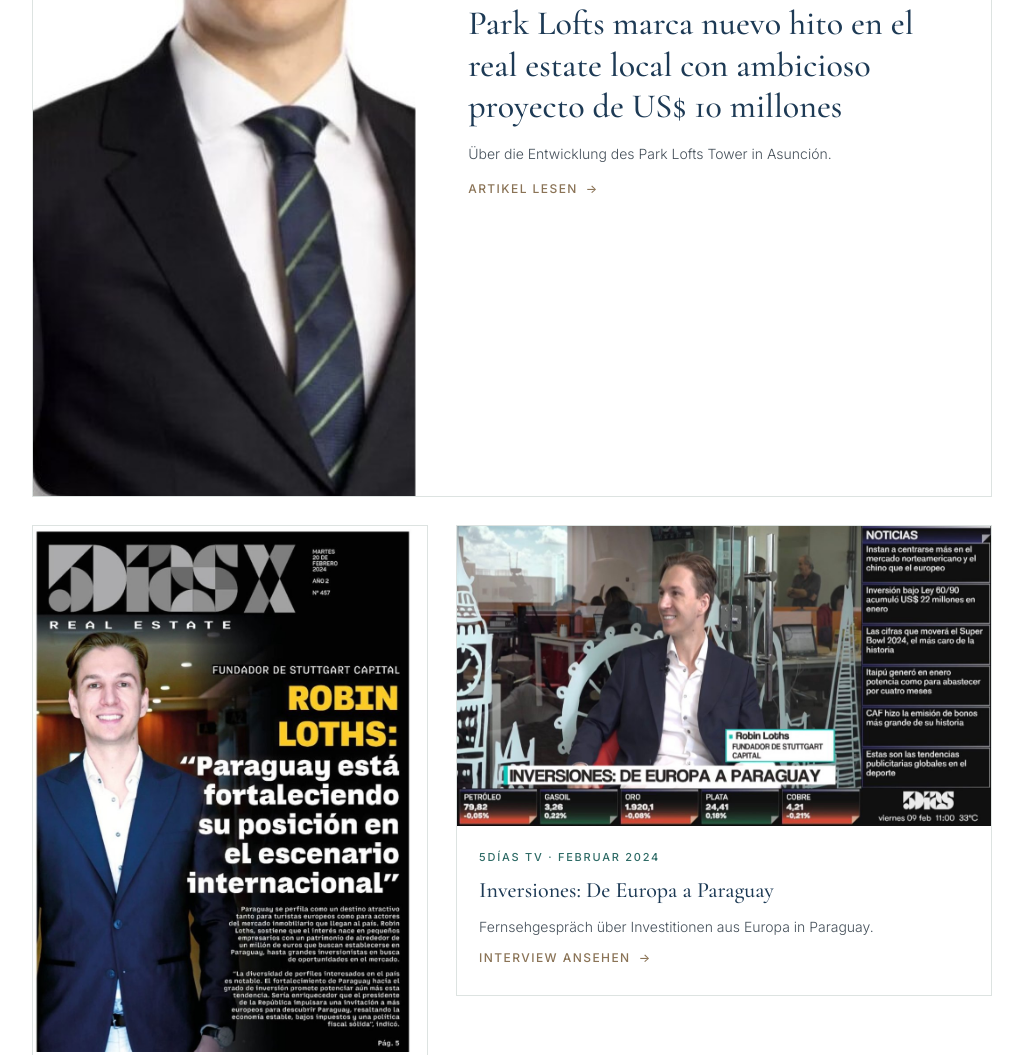
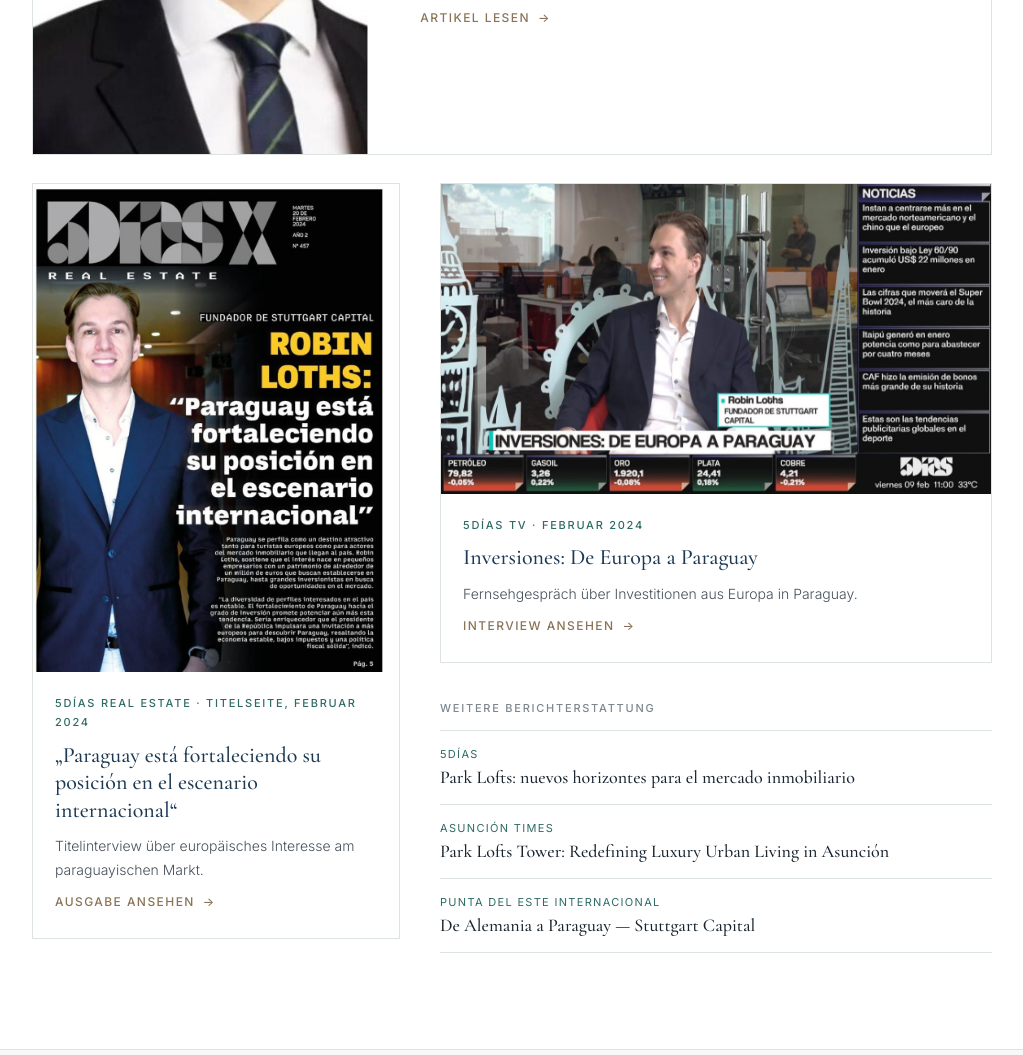
Before and after one commit to robmvrk/robinloths.com, a plain HTML site: page de.html in a window 1280 px wide. Shown: the part 1264-2319 px from the top of the page, without its empty margins (128-1151 px from the left). Drawn offline with nearby package versions, Linux system fonts and the light colour scheme.

Commit message:
Balance press layout on wide screens; cache-bust images
Co-Authored-By: Claude Opus 5.5 <noreply@anthropic.com>

```diff
--- a/de.html
+++ b/de.html
@@ -96,7 +96,8 @@ a:hover .more-link::after{transform:translateX(4px)}
 .tile .tx{padding:22px 22px 26px;display:flex;flex-direction:column;gap:10px}
 .tile-title{font-family:var(--serif);font-size:22px;line-height:1.25;font-weight:500;color:var(--navy)}
 
-.coverage{margin-top:44px}
+.stack{display:flex;flex-direction:column;gap:28px;min-width:0}
+.coverage{margin-top:8px}
 .coverage h3{font-size:11px;font-weight:500;letter-spacing:.16em;text-transform:uppercase;color:var(--muted);margin-bottom:12px}
 .coverage ul{list-style:none;border-top:1px solid var(--line)}
 .coverage li{border-bottom:1px solid var(--line)}
@@ -141,10 +142,12 @@ footer a:hover{color:var(--navy)}
   .sec{padding:96px 0}
   .sec-h{font-size:36px;margin-bottom:48px}
   .feat{grid-template-columns:minmax(0,.8fr) minmax(0,1.2fr)}
-  .feat-img img{aspect-ratio:auto;min-height:100%}
+  .feat-img{max-height:480px;overflow:hidden}
+  .feat-img img{aspect-ratio:auto;height:480px;object-position:50% 12%}
   .feat-txt{padding:48px 52px}
   .feat-title{font-size:34px}
-  .duo{grid-template-columns:minmax(0,.85fr) minmax(0,1.15fr);align-items:start}
+  .duo{grid-template-columns:minmax(0,.8fr) minmax(0,1.2fr);align-items:start;gap:40px}
+  .feat{grid-template-columns:minmax(0,.7fr) minmax(0,1.3fr)}
   .cols{grid-template-columns:1fr 1fr;gap:56px}
   .tl li{display:grid;grid-template-columns:140px 1fr;gap:24px;padding-left:28px}
   .tl .yr{padding-top:6px}
@@ -163,7 +166,7 @@ footer a:hover{color:var(--navy)}
 
 <main>
 <section class="hero"><div class="wrap hero-grid">
-  <figure class="hero-photo"><img src="images/robin-hero.jpg" alt="Robin Loths, Medizinstudent" width="1200" height="1272" fetchpriority="high"></figure>
+  <figure class="hero-photo"><img src="images/robin-hero.jpg?v=4fc56f6" alt="Robin Loths, Medizinstudent" width="1200" height="1272" fetchpriority="high"></figure>
   <div>
     <p class="kicker">Medizin &middot; Unternehmertum</p>
     <h1>Robin Loths</h1>
@@ -177,7 +180,7 @@ footer a:hover{color:var(--navy)}
   <h2 class="sec-h">Presse</h2>
 
   <a class="feat" href="https://www.forbes.com.py/especiales/park-lofts-marca-nuevo-hito-real-estate-local-ambicioso-proyecto-us-10-millones-n75403" target="_blank" rel="noopener">
-    <div class="feat-img"><img src="images/robin-forbes-portrait.jpg" alt="Robin Loths in Forbes Paraguay" loading="lazy"></div>
+    <div class="feat-img"><img src="images/robin-forbes-portrait.jpg?v=4fc56f6" alt="Robin Loths in Forbes Paraguay" loading="lazy"></div>
     <div class="feat-txt">
       <p class="kicker">Forbes Paraguay</p>
       <p class="feat-title">Park Lofts marca nuevo hito en el real estate local con ambicioso proyecto de US$&nbsp;10&nbsp;millones</p>
@@ -188,7 +191,7 @@ footer a:hover{color:var(--navy)}
 
   <div class="duo">
     <a class="tile cover" href="https://issuu.com/editorialdenegocios.com/docs/5dx20feb2024" target="_blank" rel="noopener">
-      <div class="ph"><img src="images/robin-magazine.jpg" alt="Robin Loths on the cover of 5DÍAS Real Estate, February 2024" width="900" height="1232" loading="lazy"></div>
+      <div class="ph"><img src="images/robin-magazine.jpg?v=4fc56f6" alt="Robin Loths on the cover of 5DÍAS Real Estate, February 2024" width="900" height="1232" loading="lazy"></div>
       <div class="tx">
         <p class="kicker">5D&Iacute;AS Real Estate &middot; Titelseite, Februar 2024</p>
         <p class="tile-title">&bdquo;Paraguay est&aacute; fortaleciendo su posici&oacute;n en el escenario internacional&ldquo;</p>
@@ -196,8 +199,9 @@ footer a:hover{color:var(--navy)}
         <span class="more-link">Ausgabe ansehen</span>
       </div>
     </a>
+    <div class="stack">
     <a class="tile tv" href="https://www.youtube.com/watch?v=1Su8umVaq3M" target="_blank" rel="noopener">
-      <div class="ph"><img src="images/robin-tv.jpg" alt="Robin Loths in the 5DÍAS TV interview" width="1200" height="680" loading="lazy"></div>
+      <div class="ph"><img src="images/robin-tv.jpg?v=4fc56f6" alt="Robin Loths in the 5DÍAS TV interview" width="1200" height="680" loading="lazy"></div>
       <div class="tx">
         <p class="kicker">5D&Iacute;AS TV &middot; Februar 2024</p>
         <p class="tile-title">Inversiones: De Europa a Paraguay</p>
@@ -205,11 +209,11 @@ footer a:hover{color:var(--navy)}
         <span class="more-link">Interview ansehen</span>
       </div>
     </a>
-  </div>
-
-  <div class="coverage">
-    <h3>Weitere Berichterstattung</h3>
-    <ul><li><a href="https://www.5dias.com.py/2024/11/park-lofts-nuevos-horizontes-para-el-mercado-inmobiliario/" target="_blank" rel="noopener"><span class="src">5DÍAS</span><span class="ttl">Park Lofts: nuevos horizontes para el mercado inmobiliario</span></a></li><li><a href="https://asunciontimes.com/paraguay-news/local-news/park-lofts-tower-redefining-luxury-urban-living-in-asuncion/" target="_blank" rel="noopener"><span class="src">Asunción Times</span><span class="ttl">Park Lofts Tower: Redefining Luxury Urban Living in Asunción</span></a></li><li><a href="https://puntadelesteinternacional.com/de-alemania-a-paraguay-stuttgart-capital/" target="_blank" rel="noopener"><span class="src">Punta del Este Internacional</span><span class="ttl">De Alemania a Paraguay — Stuttgart Capital</span></a></li></ul>
+    <div class="coverage">
+      <h3>Weitere Berichterstattung</h3>
+      <ul><li><a href="https://www.5dias.com.py/2024/11/park-lofts-nuevos-horizontes-para-el-mercado-inmobiliario/" target="_blank" rel="noopener"><span class="src">5DÍAS</span><span class="ttl">Park Lofts: nuevos horizontes para el mercado inmobiliario</span></a></li><li><a href="https://asunciontimes.com/paraguay-news/local-news/park-lofts-tower-redefining-luxury-urban-living-in-asuncion/" target="_blank" rel="noopener"><span class="src">Asunción Times</span><span class="ttl">Park Lofts Tower: Redefining Luxury Urban Living in Asunción</span></a></li><li><a href="https://puntadelesteinternacional.com/de-alemania-a-paraguay-stuttgart-capital/" target="_blank" rel="noopener"><span class="src">Punta del Este Internacional</span><span class="ttl">De Alemania a Paraguay — Stuttgart Capital</span></a></li></ul>
+    </div>
+    </div>
   </div>
 </div></section>
 
```
Also changed, not shown: index.html (+16 -12 lines).
